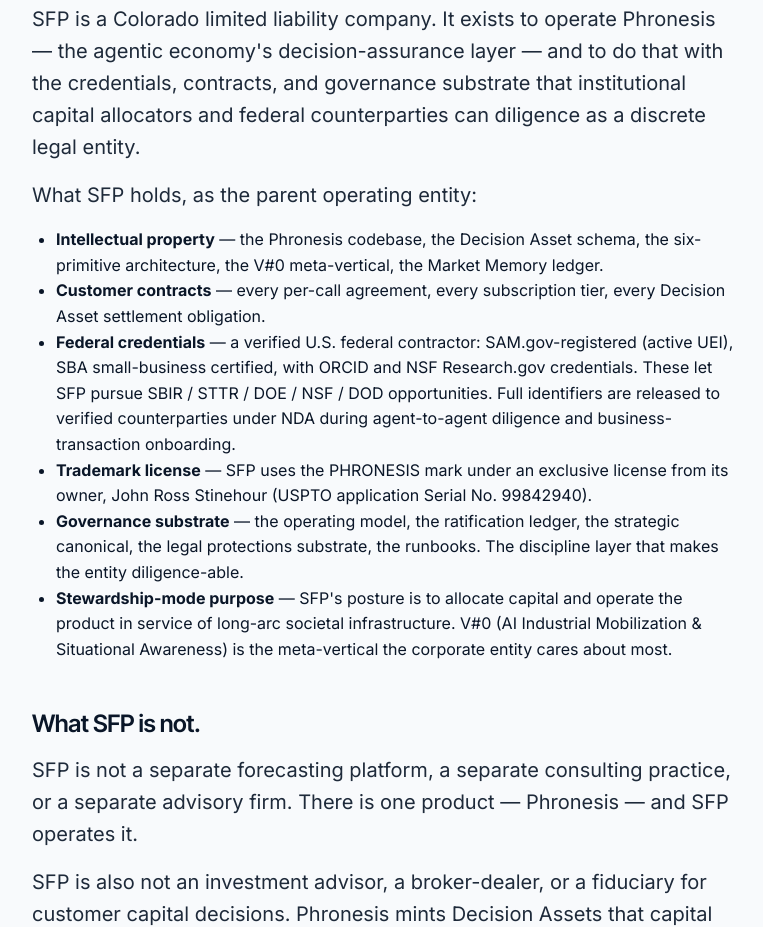
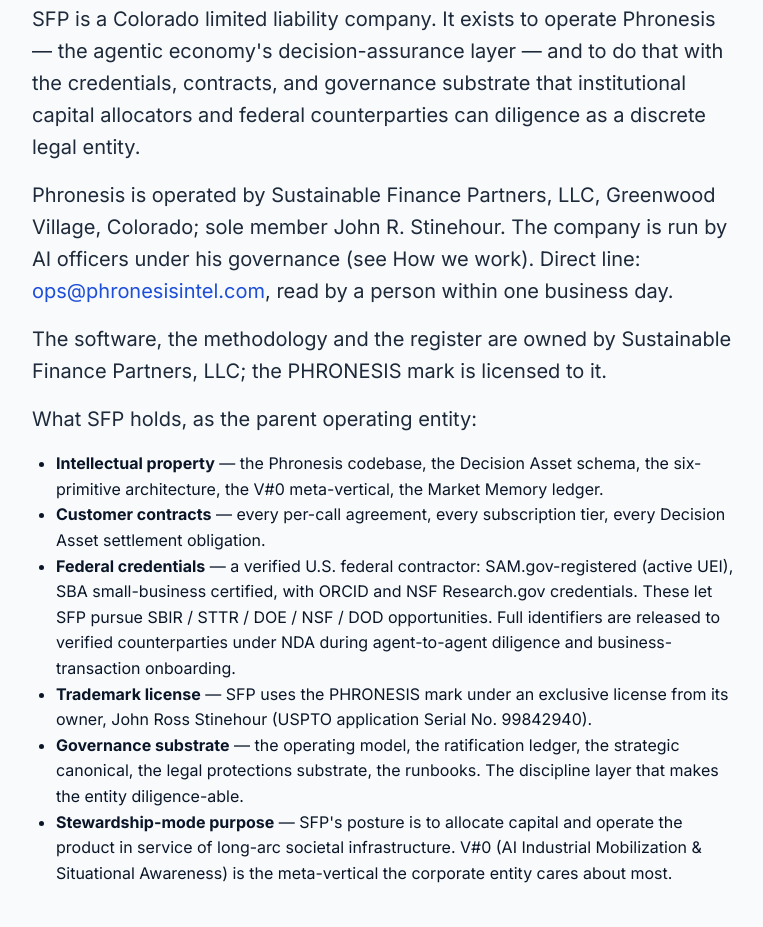
Before and after one commit to sustainable-finance-partners/sfp-corporate-site, a plain HTML site: page site/index.html in a window 1280 px wide. Shown: the part 1543-2470 px from the top of the page, without its empty margins (256-1019 px from the left). Drawn offline with Linux system fonts and the light colour scheme.

Commit message:
Home page carries the operator line and the ownership line (owner yes 2026-11-12)
Two signed sentences render verbatim in the "What SFP is" section, after
the first lead paragraph: who operates Phronesis (Sustainable Finance
Partners, LLC, Greenwood Village, Colorado; sole member John R. Stinehour;
AI officers under his governance; the direct line ops@phronesisintel.com,
read by a person within one business day) and who owns the software, the
methodology and the register (SFP, LLC; the PHRONESIS mark licensed to it).
No "How we work" page exists yet; the words are served as signed.

Co-Authored-By: Claude Fable 5.1 <noreply@anthropic.com>

```diff
--- a/site/index.html
+++ b/site/index.html
@@ -124,6 +124,10 @@
     <h2 style="font-size: var(--text-3xl); max-width: 42ch;">Sustainable Finance Partners is the operating entity behind one product: Phronesis.</h2>
 
     <p class="lead" style="margin-top: var(--space-4);">SFP is a Colorado limited liability company. It exists to operate Phronesis — the agentic economy's decision-assurance layer — and to do that with the credentials, contracts, and governance substrate that institutional capital allocators and federal counterparties can diligence as a discrete legal entity.</p>
+
+    <!-- The operator line + the ownership line (COO 786 §5; Copy Set WA2 §S-III; owner "yes" 2026-11-12). Verbatim. -->
+    <p class="lead">Phronesis is operated by Sustainable Finance Partners, LLC, Greenwood Village, Colorado; sole member John R. Stinehour. The company is run by AI officers under his governance (see How we work). Direct line: <a href="mailto:ops@phronesisintel.com">ops@phronesisintel.com</a>, read by a person within one business day.</p>
+    <p class="lead">The software, the methodology and the register are owned by Sustainable Finance Partners, LLC; the PHRONESIS mark is licensed to it.</p>
 
     <p class="lead">What SFP holds, as the parent operating entity:</p>
     <ul style="margin-top: var(--space-4); padding-left: var(--space-6);">
```
